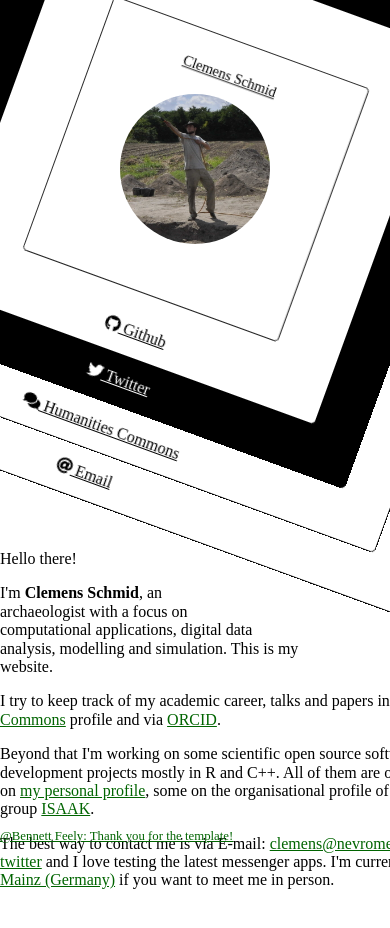
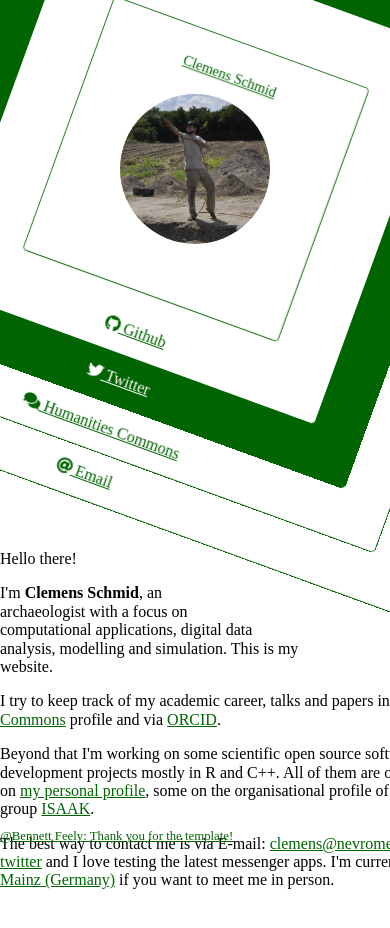
Before and after one commit to nevrome/nevrome.de, a plain HTML site: page index.html in a window 390 px wide. Shown: the top 928 px of the page. Drawn offline with nearby package versions, Linux system fonts and the light colour scheme.

Commit message:
colour change

```diff
--- a/index.html
+++ b/index.html
@@ -68,7 +68,7 @@ nav.center {
   padding-top: 10px;
   border-radius: 5px;
 	border-style: solid;
-	border-color: black;
+	border-color: darkgreen;
 	border-width: thin;
   -webkit-transform: scale3d(0.5, 0.5, 0.5) rotate3d(0, 0, 1, 200deg);
   transform: scale3d(0.5, 0.5, 0.5) rotate3d(0, 0, 1, 200deg);
@@ -97,7 +97,7 @@ nav.center {
   right: 0px;
   bottom: 0px;
   background: white;
-	color: black;
+	color: darkgreen;
   -webkit-transition-delay: 0s;
   transition-delay: 0s;
 }
@@ -111,14 +111,14 @@ nav.center {
 }
 
 .open .l1:hover {
-  background: black;
+  background: darkgreen;
   color: white;
   -webkit-transition-delay: 0s;
   transition-delay: 0s;
 }
 
 .open .l1:active {
-  background: black;
+  background: darkgreen;
   color: white;
 }
 
@@ -133,7 +133,7 @@ nav.center {
   right: 50px;
   bottom: 50px;
   background: white;
-	color: black;
+	color: darkgreen;
   -webkit-transition-delay: 0.1s;
   transition-delay: 0.1s;
 }
@@ -147,14 +147,14 @@ nav.center {
 }
 
 .open .l2:hover {
-  background: black;
+  background: darkgreen;
   color: white;
   -webkit-transition-delay: 0s;
   transition-delay: 0s;
 }
 
 .open .l2:active {
-  background: black;
+  background: darkgreen;
   color: white;
 }
 
@@ -169,7 +169,7 @@ nav.center {
   right: 100px;
   bottom: 100px;
   background: white;
-	color: black;
+	color: darkgreen;
   -webkit-transition-delay: 0.2s;
   transition-delay: 0.2s;
 }
@@ -183,14 +183,14 @@ nav.center {
 }
 
 .open .l3:hover {
-  background: black;
+  background: darkgreen;
   color: white;
   -webkit-transition-delay: 0s;
   transition-delay: 0s;
 }
 
 .open .l3:active {
-  background: black;
+  background: darkgreen;
   color: white;
 }
 
@@ -205,7 +205,7 @@ nav.center {
   right: 150px;
   bottom: 150px;
   background: white;
-	color: black;
+	color: darkgreen;
   -webkit-transition-delay: 0.3s;
   transition-delay: 0.3s;
 }
@@ -219,14 +219,14 @@ nav.center {
 }
 
 .open .l4:hover {
-  background: black;
+  background: darkgreen;
   color: white;
   -webkit-transition-delay: 0s;
   transition-delay: 0s;
 }
 
 .open .l4:active {
-  background: black;
+  background: darkgreen;
   color: white;
 }
 
@@ -242,7 +242,7 @@ nav.center {
   right: 200px;
   bottom: 200px;
   background: white;
-	color: black;
+	color: darkgreen;
   -webkit-transition-delay: 0.4s;
   transition-delay: 0.4s;
 }
@@ -256,14 +256,14 @@ nav.center {
 }
 
 .open .l5:hover {
-  background: black;
+  background: darkgreen;
   color: white;
   -webkit-transition-delay: 0s;
   transition-delay: 0s;
 }
 
 .open .l5:active {
-  background: black;
+  background: darkgreen;
   color: white;
 }
 
@@ -291,12 +291,12 @@ nav.center {
 }
 
 .toggle:hover {
-  background: black;
+  background: darkgreen;
   color: white;
 }
 
 .toggle:active {
-  background: black;
+  background: darkgreen;
   color: white;
   -webkit-transform: scale(0.9);
   transform: scale(0.9);
```
